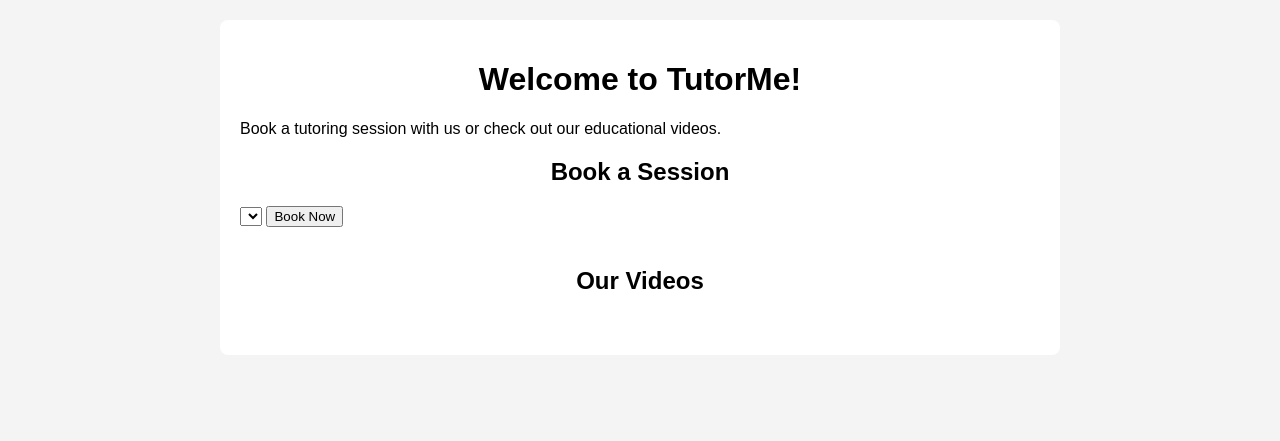
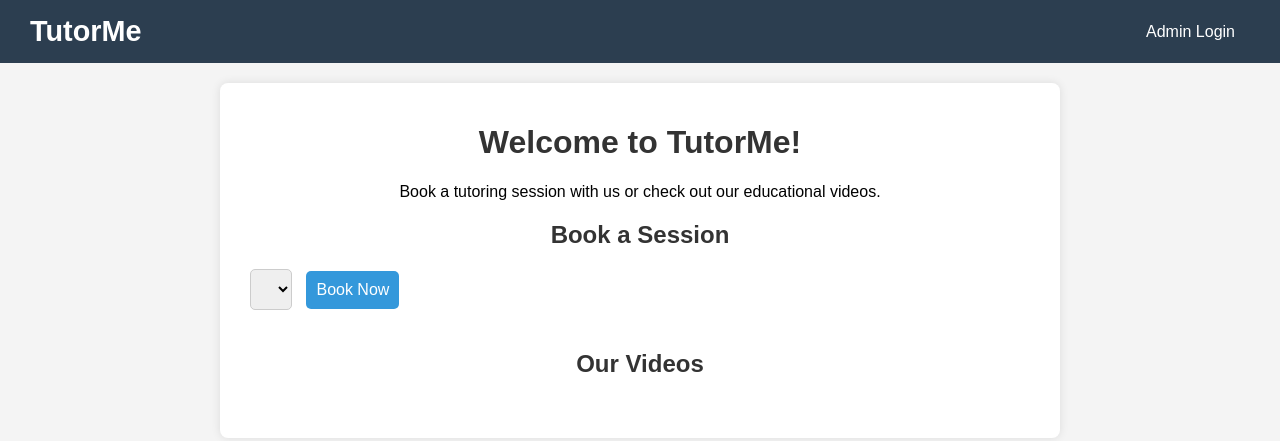
Before and after one commit to TutorMeLimited/TutorMe, a plain HTML site: page index.html in a window 1280 px wide. Drawn offline with Linux system fonts and the light colour scheme; no server answers.

Commit message:
Update index.html

```diff
--- a/index.html
+++ b/index.html
@@ -5,10 +5,36 @@
     <meta name="viewport" content="width=device-width, initial-scale=1.0">
     <title>TutorMe</title>
     <style>
-        body { font-family: sans-serif; margin: 0; padding: 20px; background-color: #f4f4f4; }
-        .container { max-width: 800px; margin: auto; background: white; padding: 20px; border-radius: 8px; }
-        h1, h2 { text-align: center; }
+        body { font-family: sans-serif; margin: 0; background-color: #f4f4f4; }
+        .header {
+            background-color: #2c3e50;
+            color: white;
+            padding: 15px 30px;
+            display: flex;
+            justify-content: space-between;
+            align-items: center;
+        }
+        .header .logo {
+            font-size: 1.8em;
+            font-weight: bold;
+        }
+        .header nav a {
+            color: white;
+            text-decoration: none;
+            margin-left: 20px;
+            padding: 8px 15px;
+            border-radius: 5px;
+            transition: background-color 0.3s;
+        }
+        .header nav a:hover {
+            background-color: #34495e;
+        }
+        .container { max-width: 800px; margin: 20px auto; background: white; padding: 20px; border-radius: 8px; box-shadow: 0 0 10px rgba(0,0,0,0.1); }
+        h1, h2 { text-align: center; color: #333; }
         #booking, #videos { margin-bottom: 40px; }
+        select, button { padding: 10px; font-size: 1em; margin-left: 10px; border-radius: 5px; border: 1px solid #ccc; }
+        button { background-color: #3498db; color: white; cursor: pointer; border: none; }
+        button:hover { background-color: #2980b9; }
         .video-container {
             position: relative;
             padding-bottom: 56.25%; /* 16:9 */
@@ -17,6 +43,7 @@
             max-width: 100%;
             background: #000;
             margin-bottom: 20px;
+            border-radius: 8px;
         }
         .video-container iframe {
             position: absolute;
@@ -29,9 +56,16 @@
 </head>
 <body>
 
+    <header class="header">
+        <div class="logo">TutorMe</div>
+        <nav>
+            <a href="login.html">Admin Login</a>
+        </nav>
+    </header>
+
     <div class="container">
         <h1>Welcome to TutorMe!</h1>
-        <p>Book a tutoring session with us or check out our educational videos.</p>
+        <p style="text-align: center;">Book a tutoring session with us or check out our educational videos.</p>
 
         <div id="booking">
             <h2>Book a Session</h2>
@@ -52,12 +86,12 @@
     <script>
         // Your web app's Firebase configuration
         const firebaseConfig = {
-            apiKey: "YOUR_API_KEY",
-            authDomain: "YOUR_AUTH_DOMAIN",
-            projectId: "YOUR_PROJECT_ID",
-            storageBucket: "YOUR_STORAGE_BUCKET",
-            messagingSenderId: "YOUR_MESSAGING_SENDER_ID",
-            appId: "YOUR_APP_ID"
+            apiKey: "AIzaSyAfOf2vN2YzPUAO6kfz4HSu8HYkK8TWZHY",
+            authDomain: "tutorme-99ca8.firebaseapp.com",
+            projectId: "tutorme-99ca8",
+            storageBucket: "tutorme-99ca8.appspot.com",
+            messagingSenderId: "1012080798952",
+            appId: "1:1012080798952:web:e9067e9a68bb1841e72d5d"
         };
 
         // Initialize Firebase
@@ -77,7 +111,7 @@
 
         // Load videos
         const videoList = document.getElementById('video-list');
-        db.collection("videos").get().then((querySnapshot) => {
+        db.collection("videos").orderBy("videoId").get().then((querySnapshot) => {
             querySnapshot.forEach((doc) => {
                 let videoDiv = document.createElement("div");
                 videoDiv.classList.add("video-container");
```
